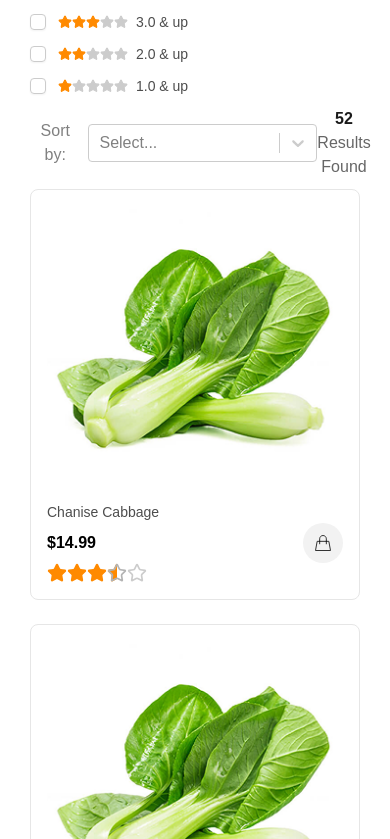
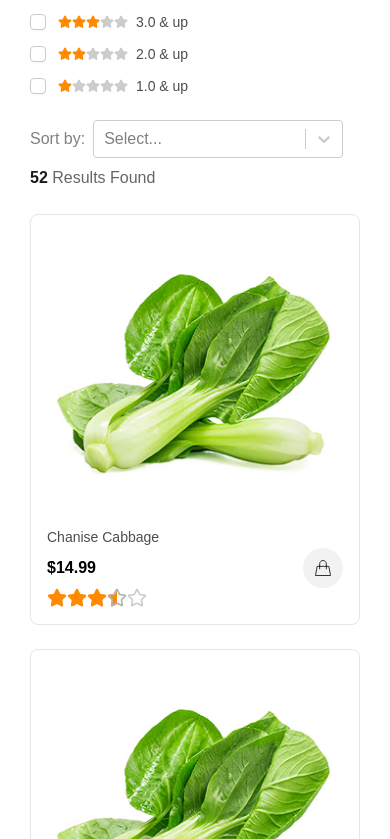
Before and after one commit to Organic-Food-Project/Client, a Next.js app: page /shop in a window 390 px wide. Shown: the part 865-1704 px from the top of the page. Built offline with nearby package versions, Linux system fonts and the light colour scheme.

Commit message:
Refactor Shop layout for improved responsiveness, update Pagination component styling for better user experience, and adjust ScrollToTop button dimensions.

```diff
--- a/app/shop/page.tsx
+++ b/app/shop/page.tsx
@@ -20,10 +20,10 @@ const Shop = () => {
         <div className="min-w-[250px]">
           <FiltersSection />
         </div>
-        <div className="flex flex-col col-span-4">
+        <div className="flex flex-col flex-grow">
           <div className="flex flex-col flex-grow text-center">
-            <div className="h-[45px] mb-[24px] flex justify-between items-center">
-              <div className="text-bodu-small text-gray-500 flex items-center gap-2">
+            <div className="sm:h-[45px] mb-[24px] flex justify-between items-center flex-wrap gap-2">
+              <div className="text-bodu-small text-gray-500 flex items-center flex-wrap gap-2">
                 <span>Sort by:</span>
                 <SingleSelect className="w-[250px]" options={sortOptions} />
               </div>
@@ -32,7 +32,7 @@ const Shop = () => {
                 Found
               </div>
             </div>
-            <div className="grid grid-cols-1 lg:grid-cols-2 xl:grid-cols-3 gap-6 flex-grow">
+            <div className="grid grid-cols-1 sm:grid-cols-2 md:grid-cols-3 lg:grid-cols-2 xl:grid-cols-3 gap-6 flex-grow">
               {products.map((el) => (
                 <ProductCard key={el} isOutOfStock={el === 3 ? true : false} />
               ))}
--- a/components/Pagination.tsx
+++ b/components/Pagination.tsx
@@ -18,12 +18,9 @@ const Pagination = () => {
       <div className="flex">
         <div className="flex justify-center items-center space-x-2 mx-3">
           <button
+            disabled={currentPage === 1}
             onClick={() => goToPage(1)}
-            className={`px-2 py-2 rounded-full cursor-pointer ${
-              currentPage === 1
-                ? 'text-gray-300 bg-gray-50'
-                : 'text-gray-900 bg-white border-[2px] border-gray-100'
-            }`}
+            className="cursor-pointer disabled:cursor-not-allowed px-2 py-2 rounded-full cursor-pointer disabled:text-gray-300 disabled:bg-gray-50 text-gray-900 bg-white border-[2px] border-gray-100"
           >
             <ChevronLeft />
           </button>
@@ -70,11 +67,7 @@ const Pagination = () => {
           )}
           <button
             onClick={() => goToPage(paginationData?.last_page)}
-            className={`px-2 py-2 rounded-full cursor-pointer ${
-              currentPage === paginationData?.last_page
-                ? 'text-gray-300 bg-gray-50'
-                : 'text-gray-900 bg-white border-[2px] border-gray-100'
-            }`}
+            className="cursor-pointer disabled:cursor-not-allowed px-2 py-2 rounded-full cursor-pointer disabled:text-gray-300 disabled:bg-gray-50 text-gray-900 bg-white border-[2px] border-gray-100"
           >
             <ChevronRight />
           </button>
--- a/components/ScrollToTop.tsx
+++ b/components/ScrollToTop.tsx
@@ -32,7 +32,7 @@ const ScrollToTop = () => {
           exit={{ y: 100, opacity: 0 }}
           transition={{ duration: 0.1 }}
           onClick={scrollToTop}
-          className="cursor-pointer p-5 fixed z-5 bottom-5 right-5 bg-white border-[2px] border-primary hover:bg-primary duration-100 group"
+          className="cursor-pointer p-4 fixed z-5 bottom-5 rounded-[2px] right-5 bg-white border-[2px] border-primary hover:bg-primary duration-100 group"
         >
           <ArrowUp className="duration-100 group-hover:text-white" />
         </motion.button>
```
